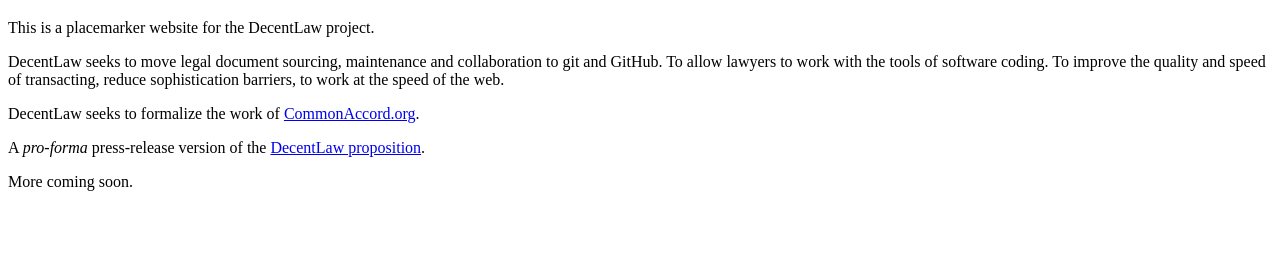
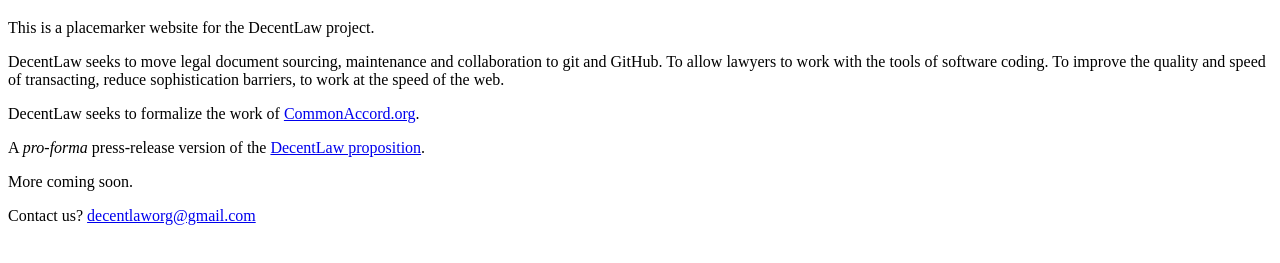
Before and after one commit to DecentLaw/DecentLaw.github.io, a plain HTML site: page index.html in a window 1280 px wide. Shown: the part 61-324 px from the top of the page. Drawn offline with Linux system fonts and the light colour scheme.

Commit message:
adding mailto:

```diff
--- a/index.html
+++ b/index.html
@@ -9,6 +9,7 @@
 <p>DecentLaw seeks to move legal document sourcing, maintenance and collaboration to git and GitHub. To allow lawyers to work with the tools of software coding.  To improve the quality and speed of transacting, reduce sophistication barriers, to work at the speed of the web.</p>
 <p>DecentLaw seeks to formalize the work of  <a href="http://www.commonaccord.org">CommonAccord.org</a>.</p>
   <p>A <i>pro-forma</i> press-release version of the <a href="https://docs.google.com/document/d/1FYaC0U9h1qo2FvcY85Jj9AVhzWB0GPkEJNnRuaTWXQA/">DecentLaw proposition</a>.
-<p>More coming soon.</p>
+  <p>More coming soon.</p>
+  <p>Contact us?  <a href="mailto:decentlaworg@gmail.com">decentlaworg@gmail.com</p>
 </body>
 </html>
```
